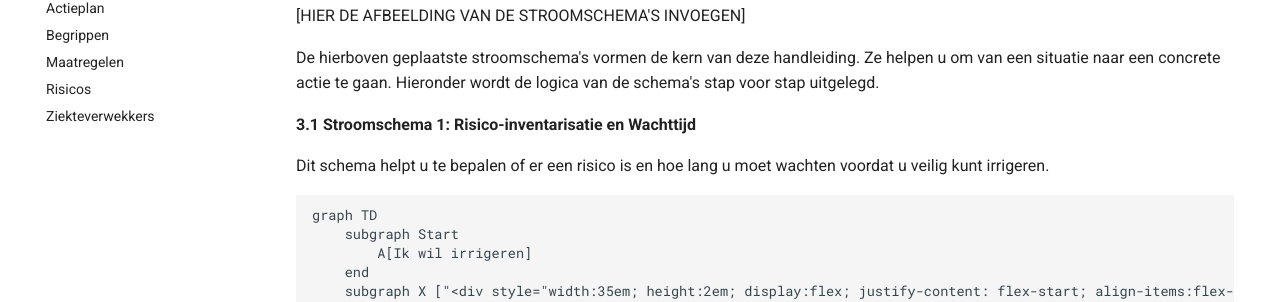
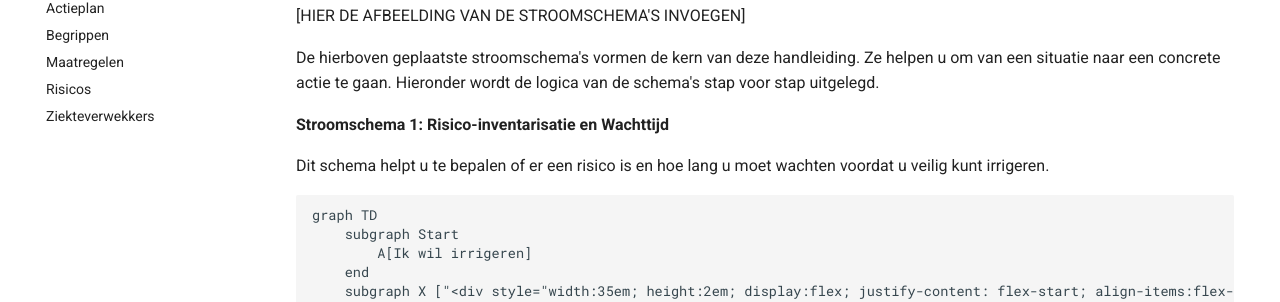
Before and after one commit to microstijn/foodS, an MkDocs documentation site: the page built from docs/index.md, in a window 1280 px wide and 900 px high, scrolled down 3895 px. Shown: the part 145-447 px from the top of the window. Built offline with MkDocs 1.6.1 and Material for MkDocs 9.7.7, drawn with Linux system fonts in a browser that asks for light colours; comment, search, counter and statistics services are not loaded; some of the changed text lies outside the part shown.

Commit message:
Update index.md

```diff
--- a/docs/index.md
+++ b/docs/index.md
@@ -83,7 +83,7 @@ De gezondheidsrisico’s komen vrijwel altijd door verontreiniging met mest, uri
 
 De hierboven geplaatste stroomschema's vormen de kern van deze handleiding. Ze helpen u om van een situatie naar een concrete actie te gaan. Hieronder wordt de logica van de schema's stap voor stap uitgelegd.
 
-**3.1 Stroomschema 1: Risico-inventarisatie en Wachttijd**
+**Stroomschema 1: Risico-inventarisatie en Wachttijd**
 
 Dit schema helpt u te bepalen of er een risico is en hoe lang u moet wachten voordat u veilig kunt irrigeren.
 
@@ -144,7 +144,7 @@ graph TD
 
 _Let op: Bij een continue, structurele vervuiling (zoals een constant lekkende leiding) begint de wachttijd pas te tellen vanaf het moment dat de vervuiling is gestopt._
 
-**3.2 Stroomschema 2: Actieplan bij Acute Waterbehoefte**
+**Stroomschema 2: Actieplan bij Acute Waterbehoefte**
 
 Dit schema gebruikt u als u volgens Schema 1 zou moeten wachten, maar u toch dringend water nodig heeft (bv. door extreme hitte en droogte).
 
```
